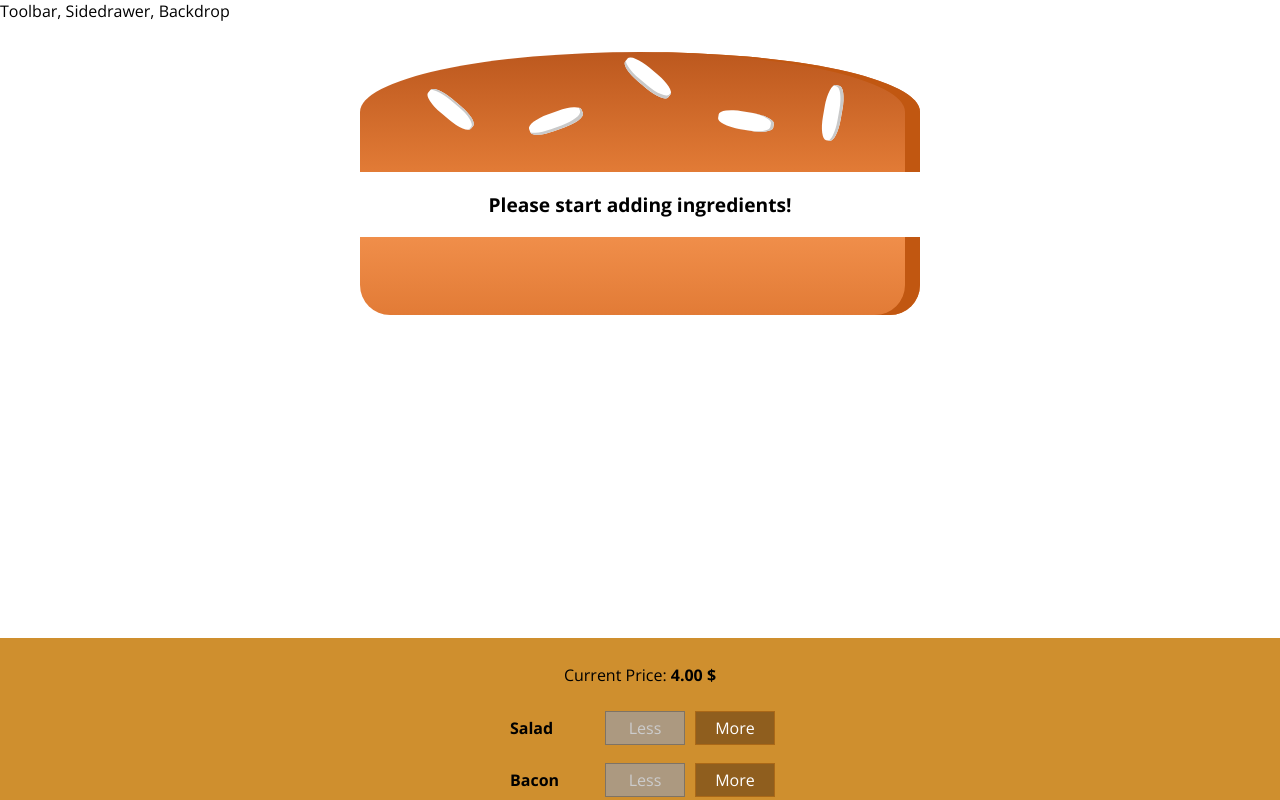
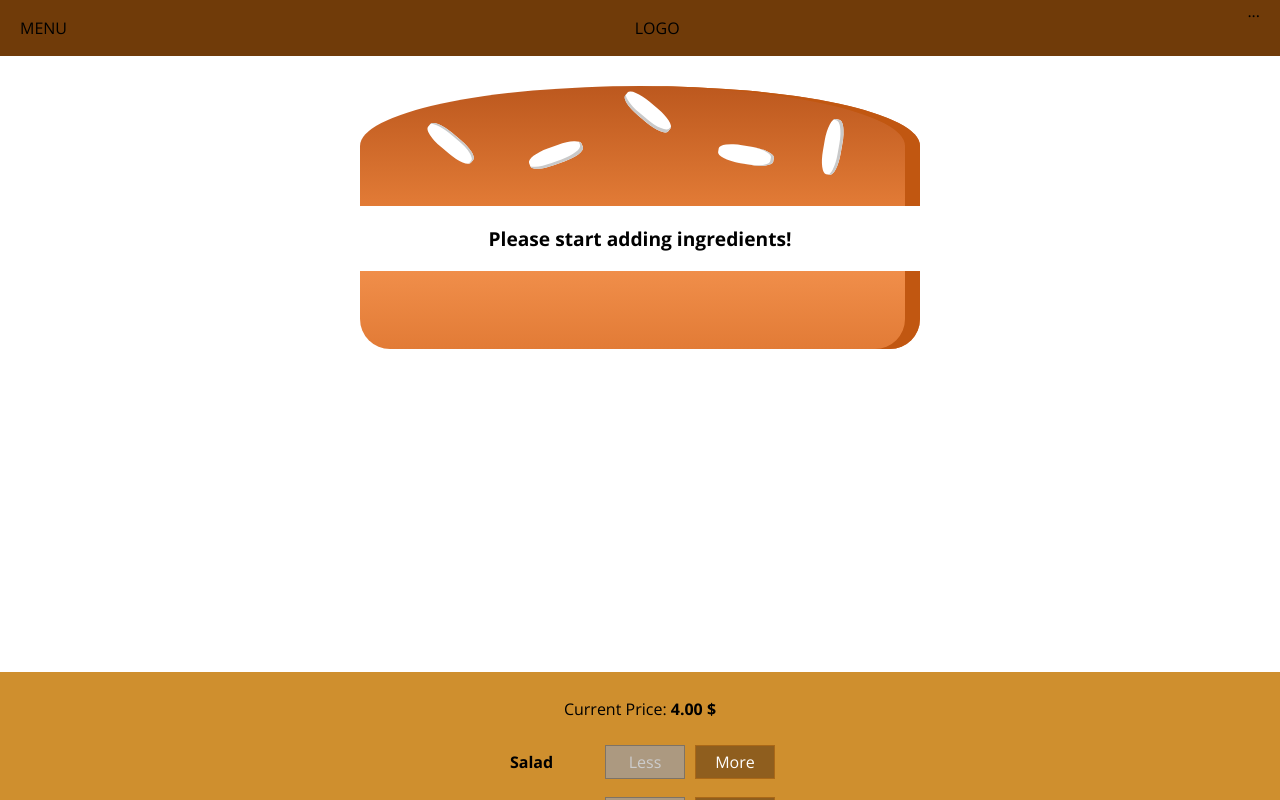
Before and after one commit to marcostellin/ReactUdemyCourse, a React app in the folder burger-app/: page / in a window 1280 px wide. Shown: the top 800 px of the page. Built offline with nearby package versions, Linux system fonts and the light colour scheme.

Commit message:
Add basic Toolbar component

```diff
--- a/burger-app/src/components/Layout/Layout.css
+++ b/burger-app/src/components/Layout/Layout.css
@@ -1,3 +1,3 @@
 .Content {
-    margin-top: 16px;
+    margin-top: 72px;
 }
--- a/burger-app/src/components/Layout/Layout.js
+++ b/burger-app/src/components/Layout/Layout.js
@@ -1,10 +1,12 @@
 import React from 'react';
 import Aux from '../../hoc/Auxiliary';
+import Toolbar from '../Navigation/Toolbar/Toolbar';
+
 import classes from './Layout.css';
 
 const layout = (props) => (
     <Aux>
-        <div>Toolbar, Sidedrawer, Backdrop</div>
+        <Toolbar />
         <main className={classes.Content}>
             {props.children}
         </main>
--- /dev/null
+++ b/burger-app/src/components/Navigation/Toolbar/Toolbar.css
@@ -0,0 +1,18 @@
+.Toolbar {
+    height: 56px;
+    width: 100%;
+    position: fixed;
+    top: 0;
+    left: 0;
+    background-color: #703B09;
+    display: flex;
+    justify-content: space-between;
+    align-items: center;
+    padding: 0 20px;
+    box-sizing: border-box;
+    z-index: 90;
+}
+
+.Toolbar nav {
+    height: 100%;
+}
--- /dev/null
+++ b/burger-app/src/components/Navigation/Toolbar/Toolbar.js
@@ -0,0 +1,15 @@
+import React from 'react';
+
+import classes from './Toolbar.css';
+
+const toolbar = (props) => (
+    <header className={classes.Toolbar}>
+        <div>MENU</div>
+        <div>LOGO</div>
+        <nav>
+            ...
+        </nav>
+    </header>
+);
+
+export default toolbar;
```
